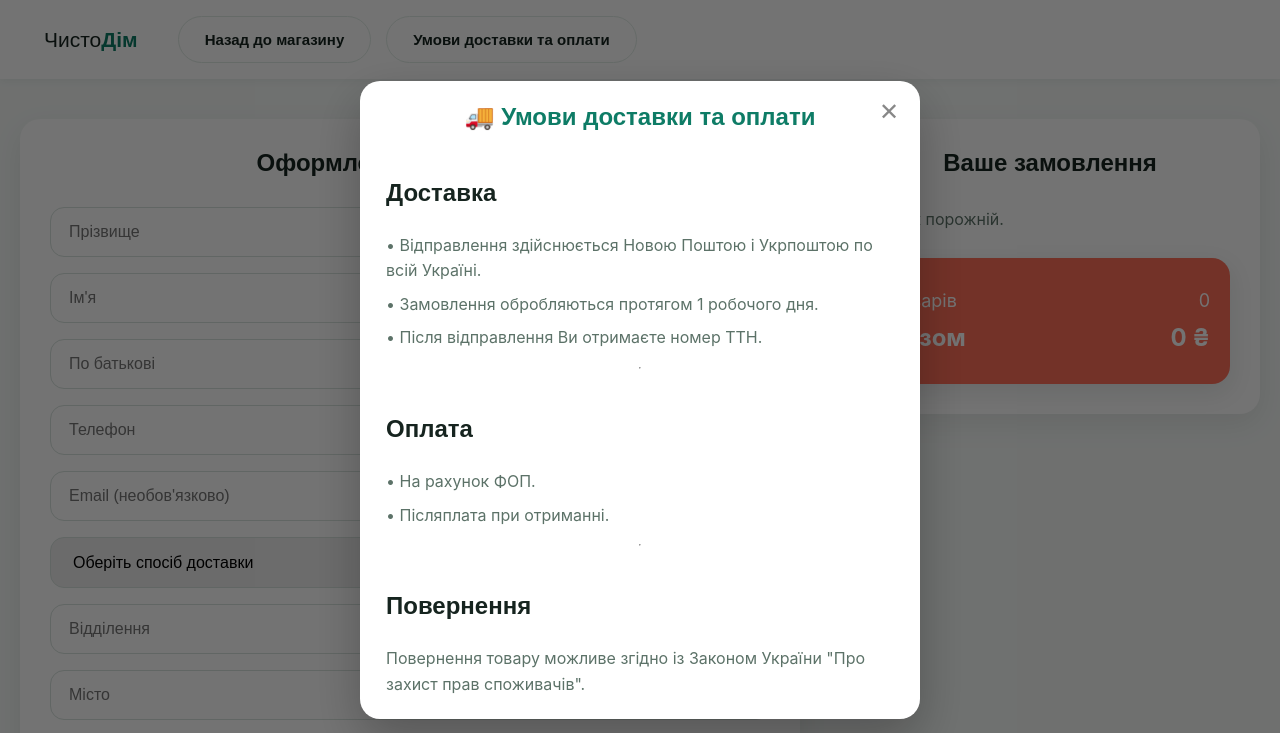
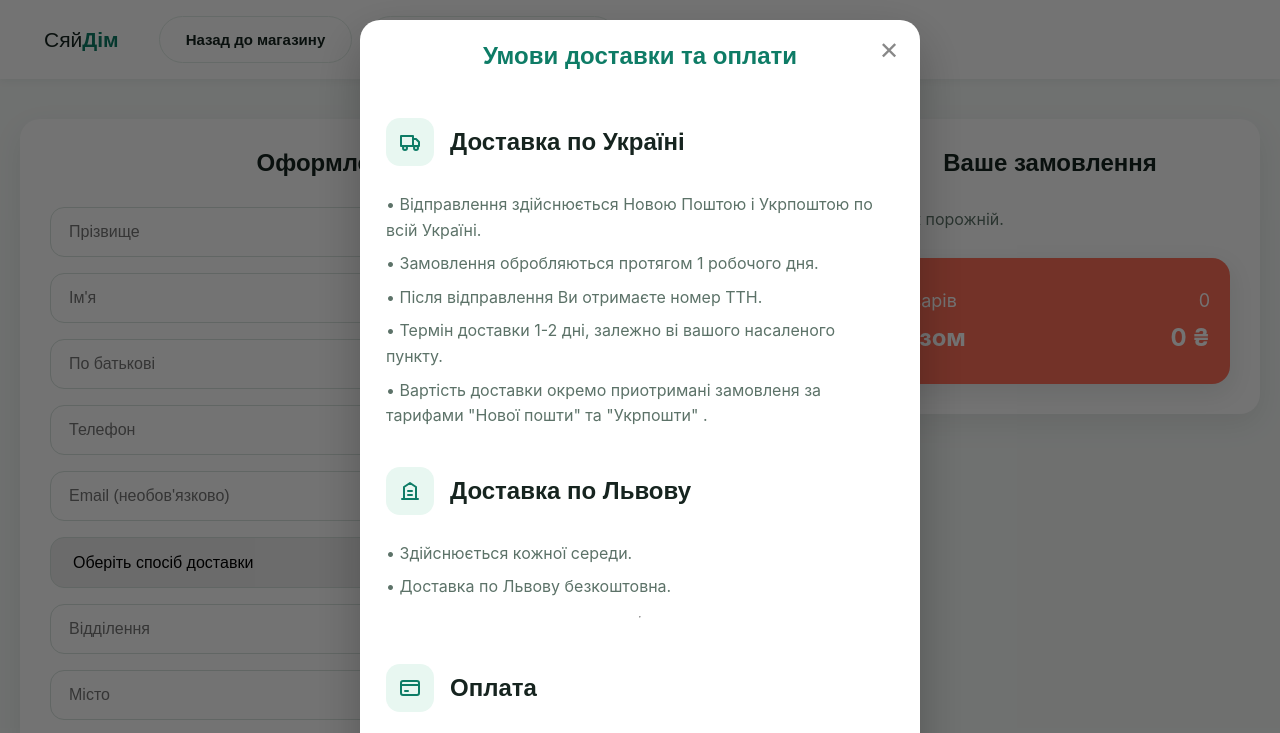
Before and after one commit to olegperetyatko014-gif/chystodim, a website: page checkout.html in a window 1280 px wide. Both pictures are taken after a click on the link "Умови доставки та оплати". Shown: the top 733 px of the page. Drawn offline with nearby package versions, Linux system fonts and the light colour scheme.

Commit message:
Update checkout.html

```diff
--- a/checkout.html
+++ b/checkout.html
@@ -16,7 +16,7 @@
     <div class="container navbar__inner">
 
         <a href="index.html" class="logo">
-            <span class="logo__text">Чисто<b>Дім</b></span>
+            <span class="logo__text">Сяй<b>Дім</b></span>
         </a>
 
         <div class="checkout-top-buttons">
@@ -55,9 +55,13 @@
             <option value="">Оберіть спосіб доставки</option>
             <option>Нова пошта</option>
             <option>Укрпошта</option>
+            <option>Самовивіз</option>
         </select>
 
-        <input id="customerBranch" type="text" placeholder="Відділення">
+        <input
+    type="text"
+    id="branchInput"
+    placeholder="Відділення">
 
         <input id="customerCity" type="text" placeholder="Місто">
 
@@ -106,29 +110,114 @@
 
         <button id="closeDeliveryBtn">✕</button>
 
-        <h2>🚚 Умови доставки та оплати</h2>
+        <h2>Умови доставки та оплати</h2>
 
-        <h3>Доставка</h3>
+        <h3>
+    <span class="section-icon">
+        <svg width="28" height="28" viewBox="0 0 24 24" fill="none"
+     xmlns="http://www.w3.org/2000/svg">
+    <path d="M3 6H15V16H3V6Z"
+          stroke="#0E7C66"
+          stroke-width="2"
+          stroke-linecap="round"
+          stroke-linejoin="round"/>
 
-        <p>• Відправлення здійснюється Новою Поштою і Укрпоштою по всій Україні.</p>
+    <path d="M15 9H18L21 12V16H15"
+          stroke="#0E7C66"
+          stroke-width="2"
+          stroke-linecap="round"
+          stroke-linejoin="round"/>
 
-        <p>• Замовлення обробляються протягом 1 робочого дня.</p>
+    <circle cx="7" cy="18" r="2"
+            stroke="#0E7C66"
+            stroke-width="2"/>
 
-        <p>• Після відправлення Ви отримаєте номер ТТН.</p>
+    <circle cx="18" cy="18" r="2"
+            stroke="#0E7C66"
+            stroke-width="2"/>
+</svg>
+    </span>
+    Доставка по Україні
+</h3>
 
+        <p>
+            • Відправлення здійснюється Новою Поштою і Укрпоштою по всій Україні.
+        </p>
+
+        <p>
+            • Замовлення обробляються протягом 1 робочого дня.
+        </p>
+
+        <p>
+            • Після відправлення Ви отримаєте номер ТТН.
+        </p>
+
+        <p>
+            • Термін доставки 1-2 дні, залежно ві вашого насаленого пункту.
+        </p>
+
+        <p>
+            • Вартість доставки окремо приотримані замовленя за тарифами "Нової пошти" та "Укрпошти" .
+        </p>
+
+        <h3>
+    <span class="section-icon">
+        <svg viewBox="0 0 24 24">
+            <path d="M4 20h16M6 20V8l6-4 6 4v12M10 12h4M10 16h4" fill="none" stroke="currentColor" stroke-width="2" stroke-linecap="round" stroke-linejoin="round"/>
+        </svg>
+    </span>
+    Доставка по Львову
+</h3>
+
+        <p>• Здійснюється кожної середи.</p>
+
+        <p>• Доставка по Львову безкоштовна.</p>
         <hr>
 
-        <h3>Оплата</h3>
+        <h3>
+    <span class="section-icon">
+        <svg width="28" height="28" viewBox="0 0 24 24" fill="none"
+     xmlns="http://www.w3.org/2000/svg">
+
+    <rect x="3" y="5" width="18" height="14" rx="2"
+          stroke="#0E7C66"
+          stroke-width="2"/>
+
+    <path d="M3 9H21"
+          stroke="#0E7C66"
+          stroke-width="2"
+          stroke-linecap="round"/>
+
+    <path d="M7 15H10"
+          stroke="#0E7C66"
+          stroke-width="2"
+          stroke-linecap="round"/>
+</svg>
+    </span>
+    Оплата
+</h3>
 
         <p>• На рахунок ФОП.</p>
 
         <p>• Післяплата при отриманні.</p>
 
+        <p>• Реквізити рахунку для оплати надійдуть вам після опрацювання замовлення.</p>
+
         <hr>
 
-        <h3>Повернення</h3>
+        <h3>
+    <span class="section-icon">
+        <svg viewBox="0 0 24 24">
+            <path d="M12 3l7 3v6c0 5-3.5 8-7 9-3.5-1-7-4-7-9V6l7-3zm-3 9l2 2 4-4" fill="none" stroke="currentColor" stroke-width="2" stroke-linecap="round" stroke-linejoin="round"/>
+        </svg>
+    </span>
+    Повернення
+</h3>
 
-        <p>Повернення товару можливе згідно із Законом України "Про захист прав споживачів".</p>
+        <p>
+            Повернення товару можливе згідно із Законом України
+            "Про захист прав споживачів".
+        </p>
 
     </div>
 
```
